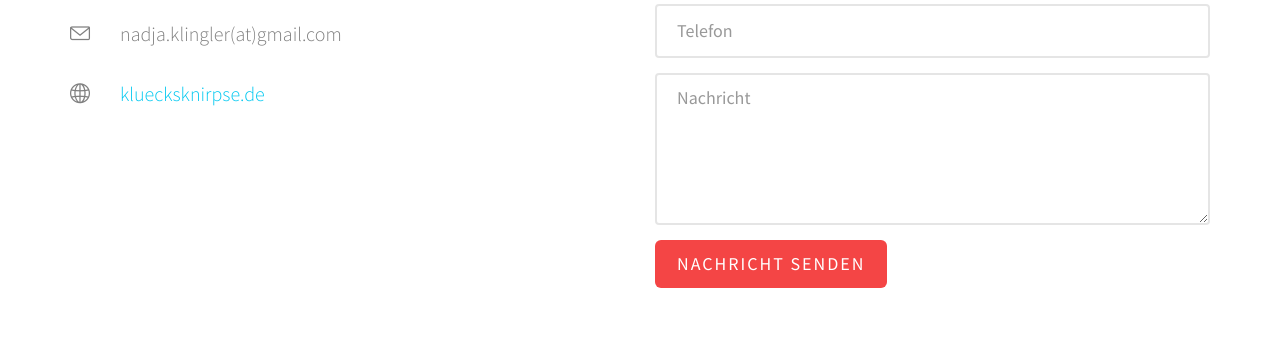
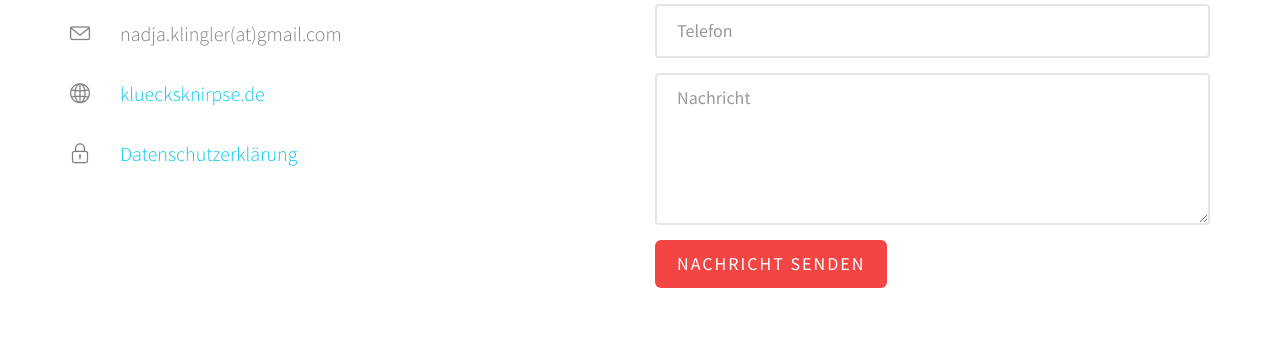
Before and after one commit to kluecksknirpse/kluecksknirpse.github.io, a plain HTML site: page index.html in a window 1280 px wide. Shown: the part 5911-6272 px from the top of the page. Drawn offline with Linux system fonts and the light colour scheme; some packages are replaced by stand-ins of ours; no server answers; files whose address does not match are found by name; a web font is replaced by a local one.

Commit message:
Update index.html

```diff
--- a/index.html
+++ b/index.html
@@ -360,6 +360,8 @@
 
 						<li class="fh5co-contact-address "><i class="icon-globe"></i><a href="http://kluecksknirpse.de/" target="_blank">kluecksknirpse.de</a></li>
 
+						<li class="fh5co-contact-address "><i class="icon-lock"></i><a href="http://kluecksknirpse.de/datenschutzerklaerung.pdf" target="_blank">Datenschutzerklärung</a></li>
+
 					</ul>
 				</div>
 
```
